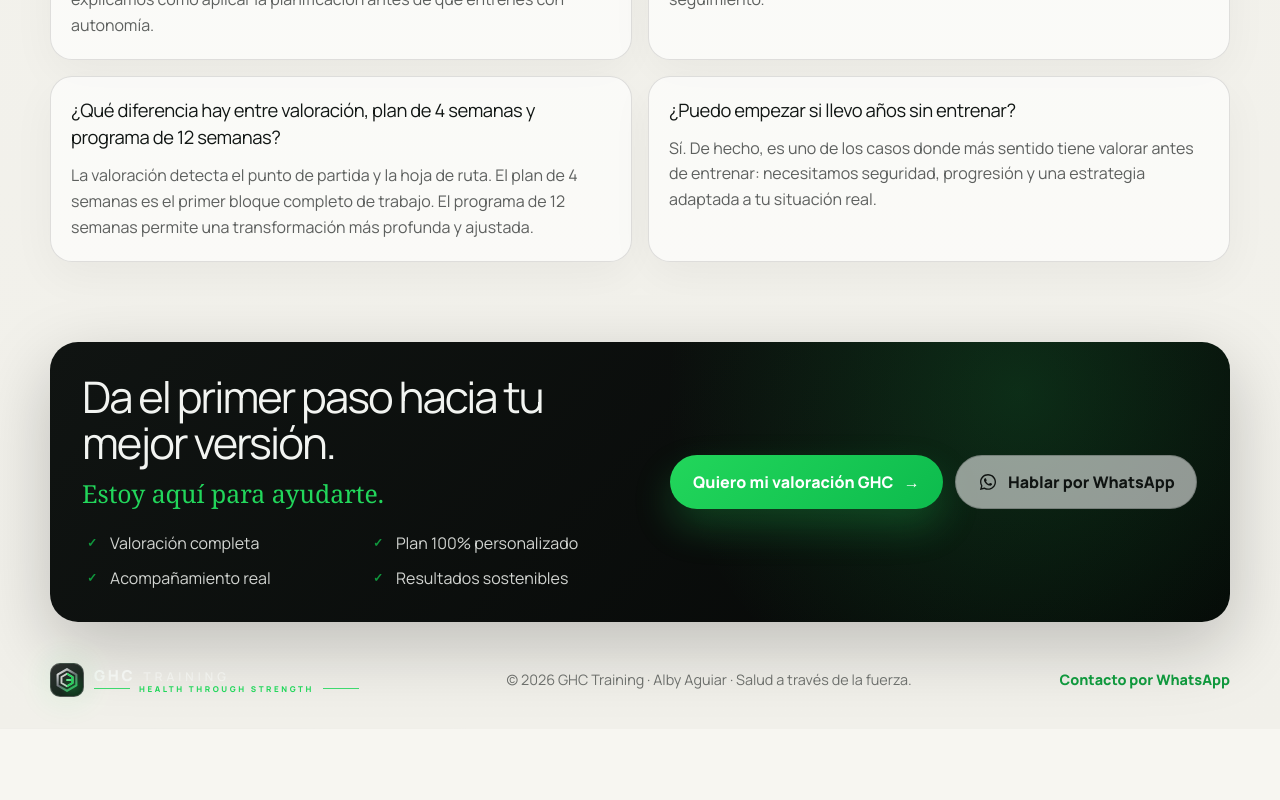
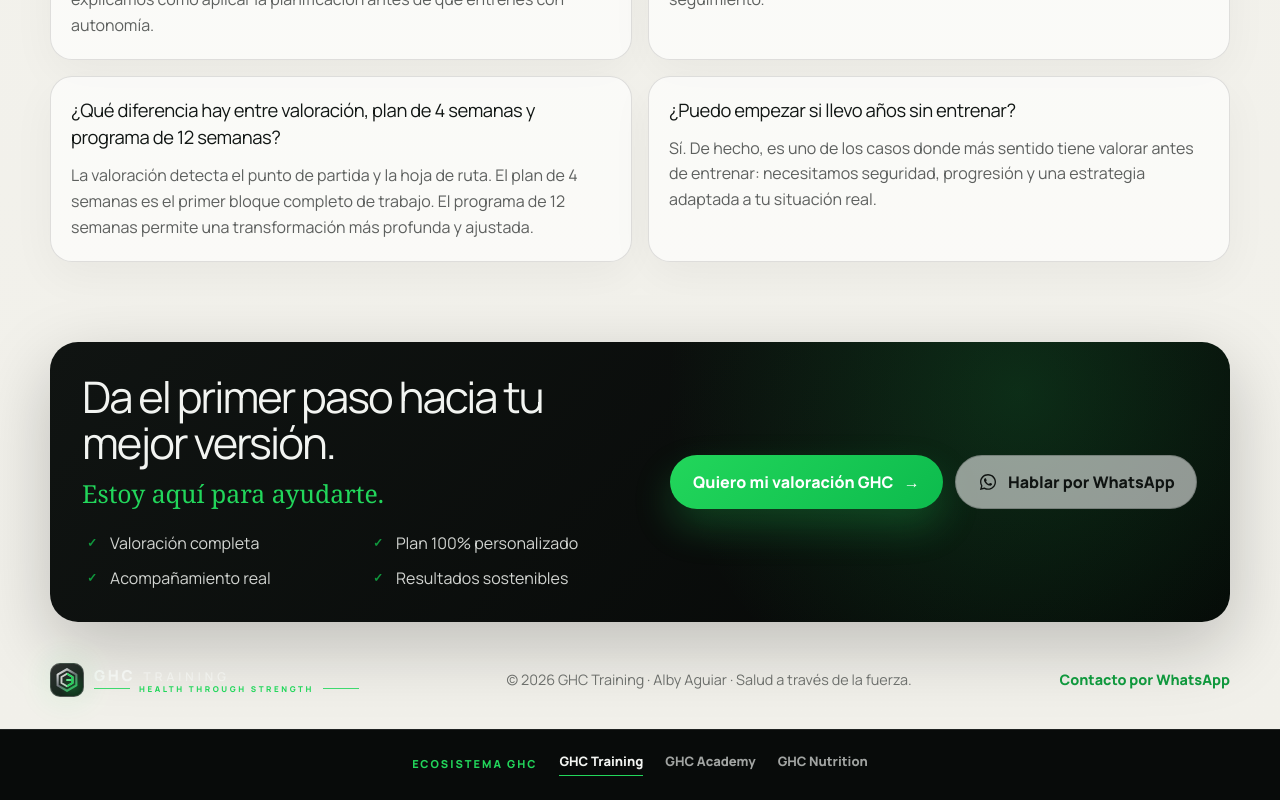
Before and after one commit to albypersonaltrainer-arch/ghc-training-landing, a Next.js app: page / in a window 1280 px wide. Shown: the part 5260-6060 px from the top of the page. Before the commit the page ends 5989 px from the top, so only its background shows below. Built offline with nearby package versions, Linux system fonts and the light colour scheme; no server answers.

Commit message:
feat: connect GHC Training to ecosystem sites

```diff
--- a/app/layout.tsx
+++ b/app/layout.tsx
@@ -2,6 +2,7 @@ import type { Metadata } from "next";
 import { Manrope, Noto_Serif } from "next/font/google";
 import { Suspense } from "react";
 import MetaPixel from "@/components/MetaPixel";
+import GHCEcosystemLinks from "@/components/GHCEcosystemLinks";
 import "./globals.css";
 
 const manrope = Manrope({
@@ -315,6 +316,7 @@ export default function RootLayout({
           <MetaPixel pixelId={metaPixelId} />
         </Suspense>
         {children}
+        <GHCEcosystemLinks />
       </body>
     </html>
   );
```
